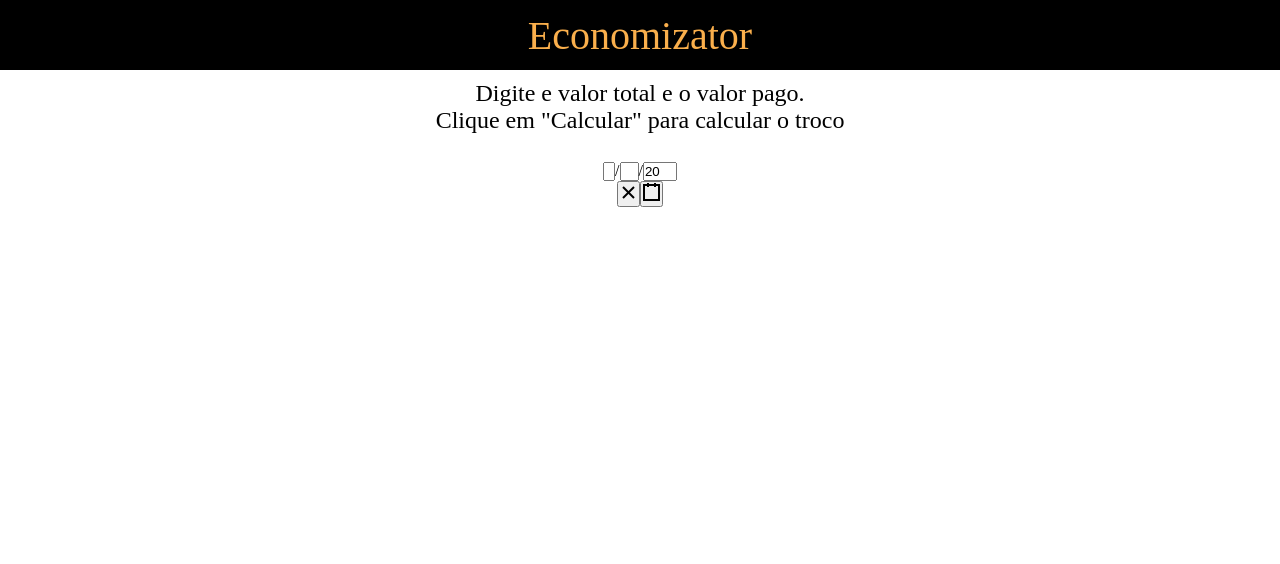
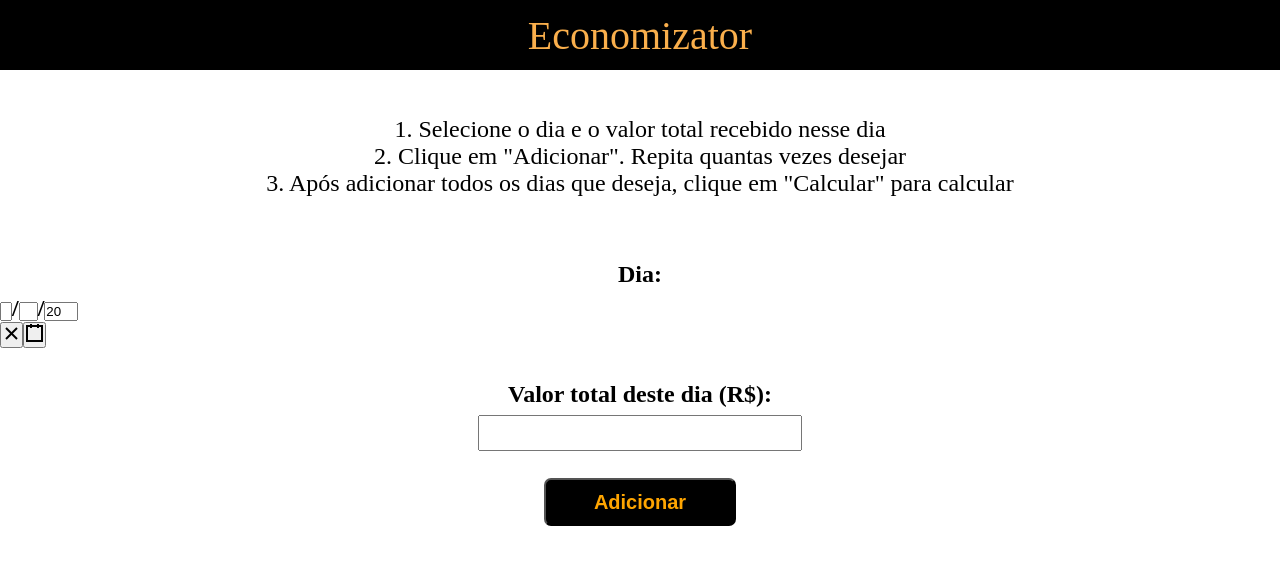
Before and after one commit to projeto-de-algoritmos/D-C_Economizator, a React (Create React App) app: page / in a window 1280 px wide. Shown: the top 564 px of the page. Built offline with nearby package versions, Linux system fonts and the light colour scheme.

Commit message:
Recebe dia e valor dos inputs

```diff
--- a/src/Pages/HomePage/index.jsx
+++ b/src/Pages/HomePage/index.jsx
@@ -6,8 +6,9 @@ import DatePicker from "react-date-picker";
 import maxSubArraySum from "../../algorithm";
 
 function HomePage() {
-  const [total, setTotal] = React.useState();
-  const [value, onChange] = React.useState(new Date());
+  const [amount, setAmount] = React.useState();
+  const [day, onChange] = React.useState(new Date());
+  const [amountDay, setAmountDay] = React.useState([]);
 
   const [modal, setModal] = React.useState({
     show: false,
@@ -17,6 +18,16 @@ function HomePage() {
   function handleClose() {
     setModal({ show: false });
   }
+
+  function handleAdd() {
+    let obj = {
+      amount : amount,
+      day : day
+    }
+    setAmountDay([...amountDay, obj]);
+  }
+
+  console.log("AMOUNT DAY", amountDay)
 
   console.log(
     maxSubArraySum(
@@ -42,22 +53,58 @@ function HomePage() {
     });
   }
 
-  const handleChangeTotal = (event) => {
-    setTotal(event.target.value);
+  const handleChangeAmount = (event) => {
+    setAmount(event.target.value);
   };
 
   return (
     <div className="HomePage">
+      <br />
+      <br />
       <h3 className="question">
         {" "}
-        Digite e valor total e o valor pago. <br />
-        Clique em "Calcular" para calcular o troco
+        1. Selecione o dia e o valor total recebido nesse dia <br />
+        2. Clique em "Adicionar". Repita quantas vezes desejar <br />
+        3. Após adicionar todos os dias que deseja, clique em "Calcular" para calcular
       </h3>
+      <br />
+      <br />
       <br />
 
       <div>
-        <DatePicker onChange={onChange} value={value} />
       </div>
+
+      <label className="label">
+
+          Dia:
+          <br />
+          <DatePicker className="textField" onChange={onChange} value={day} />
+          <br />
+          <br />
+
+          Valor total deste dia (R$):
+          <br />
+
+          <input
+            className="textField"
+            type="number"
+            value={amount}
+            step="0.01"
+            precision={2}
+            onChange={handleChangeAmount}
+          />
+          <br />
+          <br />
+
+          <button className="button" onClick={handleAdd}>
+            {" "}
+            Adicionar
+          </button>
+      </label>
+{/*
+      <div>
+        <input onChange={onChange} value={day} />
+      </div> */}
 
       <Modal
         open={modal.show}
--- a/src/Pages/HomePage/style.css
+++ b/src/Pages/HomePage/style.css
@@ -9,7 +9,7 @@
   font-size: x-large;
 }
 
-.calculateButton {
+.button {
   width: 12rem;
   height: 3rem;
   font-size: 20px;
@@ -31,7 +31,7 @@
 .textField {
   width: 20rem;
   height: 2rem;
-  border-radius: 7px;
+  /* border-radius: 7px; */
   margin-top: 7px;
   text-align: left;
 }
```
